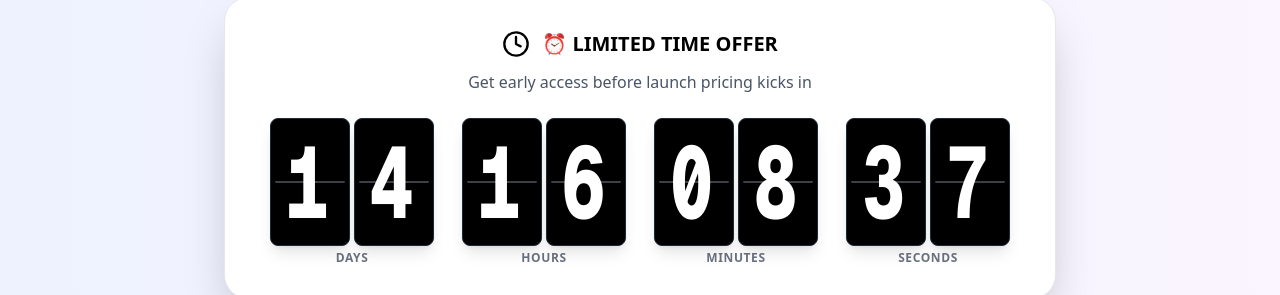
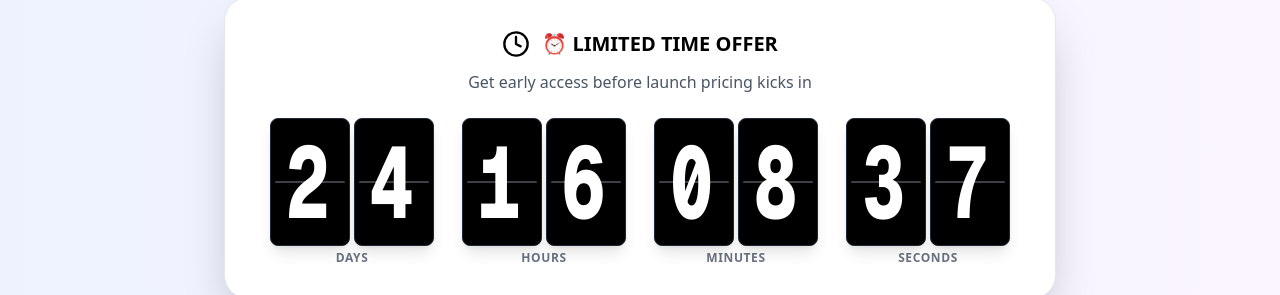
Before and after one commit to dhruv200010/landingpage, a Next.js app: page / in a window 1280 px wide. Shown: the part 4174-4469 px from the top of the page. Built offline with nearby package versions, Linux system fonts and the light colour scheme.

Commit message:
updated date

```diff
--- a/app/page.tsx
+++ b/app/page.tsx
@@ -40,7 +40,7 @@ export default function Home() {
 
   // Countdown timer effect
   useEffect(() => {
-    const targetDate = new Date('September 2, 2025 00:00:00').getTime();
+    const targetDate = new Date('September 12, 2025 00:00:00').getTime();
 
     const interval = setInterval(() => {
       const now = new Date().getTime();
```
